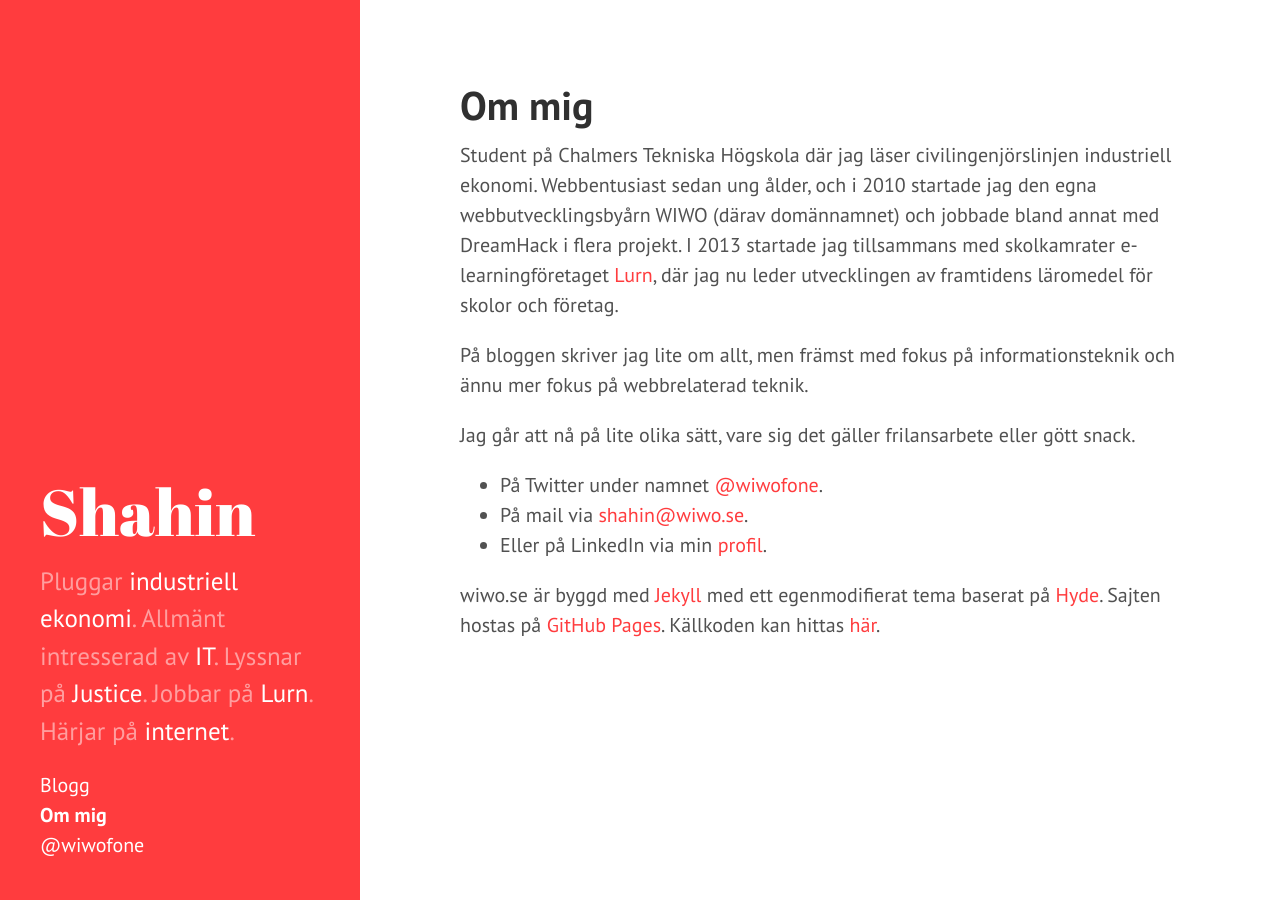
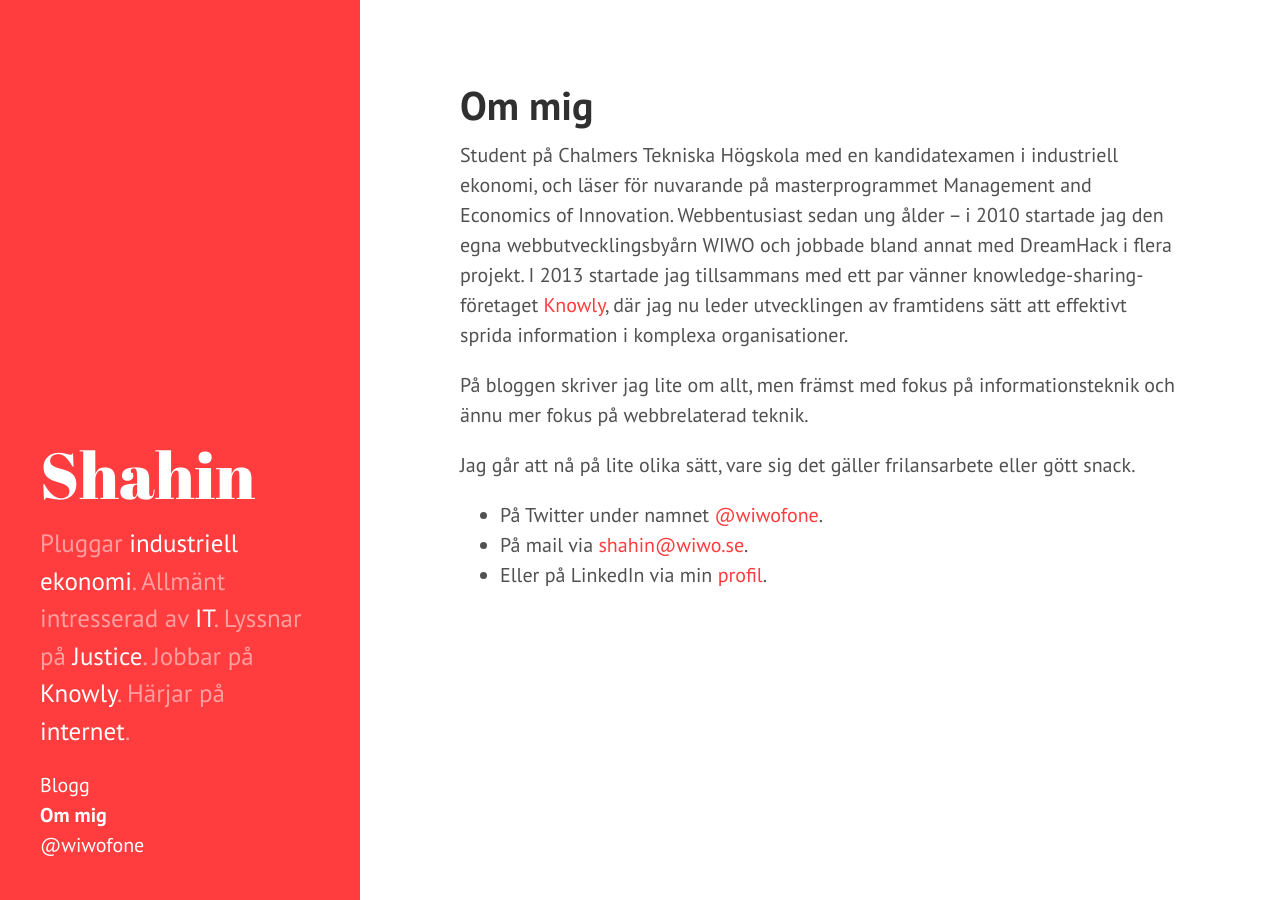
Before and after one commit to wiwofone/wiwofone.github.io, a Jekyll site: the page built from about.md, in a window 1280 px wide. Built offline with Jekyll 4.4.1, drawn with Linux system fonts in a browser that asks for light colours; Markdown is read by kramdown in place of the engine named in the settings.

Commit message:
Updates, it's 2015, jeez.

```diff
--- a/_config.yml
+++ b/_config.yml
@@ -8,11 +8,11 @@ permalink:        pretty
 # Setup
 title:            Shahin
 tagline:          'En promenad runt internet'
-description:      'Pluggar <a href="http://www.urbandictionary.com/define.php?term=cash&20money&defid=250252">industriell ekonomi</a>. Allm&auml;nt intresserad av <a href="http://www.clankfp.org/files/titslapper/modermodemet.jpg">IT</a>. Lyssnar p&aring; <a href="http://open.spotify.com/artist/1gR0gsQYfi6joyO1dlp76N">Justice</a>. Jobbar p&aring; <a href="http://lurn.me">Lurn</a>. H&auml;rjar p&aring; <a href="http://sv.wikipedia.org/wiki/Internet">internet</a>.'
+description:      'Pluggar <a href="http://www.urbandictionary.com/define.php?term=cash&20money&defid=250252">industriell ekonomi</a>. Allm&auml;nt intresserad av <a href="http://www.clankfp.org/files/titslapper/modermodemet.jpg">IT</a>. Lyssnar p&aring; <a href="http://open.spotify.com/artist/1gR0gsQYfi6joyO1dlp76N">Justice</a>. Jobbar p&aring; <a href="http://www.knowly.com">Knowly</a>. H&auml;rjar p&aring; <a href="http://sv.wikipedia.org/wiki/Internet">internet</a>.'
 url:              http://wiwofone.github.io
 
 author:
   name:           'Shahin Zarrabi'
   url:            https://twitter.com/wiwofone
 
-paginate:         3
+paginate:         1
--- a/about.md
+++ b/about.md
@@ -3,7 +3,7 @@ layout: page
 title: Om mig
 ---
 
-Student på Chalmers Tekniska Högskola där jag läser civilingenjörslinjen industriell ekonomi. Webbentusiast sedan ung ålder, och i 2010 startade jag den egna webbutvecklingsbyårn WIWO (därav domännamnet) och jobbade bland annat med DreamHack i flera projekt. I 2013 startade jag tillsammans med skolkamrater e-learningföretaget <a href="http://lurn.me">Lurn</a>, där jag nu leder utvecklingen av framtidens läromedel för skolor och företag.
+Student på Chalmers Tekniska Högskola med en kandidatexamen i industriell ekonomi, och läser för nuvarande på masterprogrammet Management and Economics of Innovation. Webbentusiast sedan ung ålder – i 2010 startade jag den egna webbutvecklingsbyårn WIWO och jobbade bland annat med DreamHack i flera projekt. I 2013 startade jag tillsammans med ett par vänner knowledge-sharing-företaget <a href="http://www.knowly.com">Knowly</a>, där jag nu leder utvecklingen av framtidens sätt att effektivt sprida information i komplexa organisationer.
 
 På bloggen skriver jag lite om allt, men främst med fokus på informationsteknik och ännu mer fokus på webbrelaterad teknik.
 
@@ -12,5 +12,3 @@ Jag går att nå på lite olika sätt, vare sig det gäller frilansarbete eller
 - På Twitter under namnet <a href="http://twitter.com/wiwofone">@wiwofone</a>.
 - På mail via <a href="mailto:shahin@wiwo.se">shahin@wiwo.se</a>.
 - Eller på LinkedIn via min <a href="http://se.linkedin.com/in/shahinzarrabi/">profil</a>.
-
-wiwo.se är byggd med <a href="http://jekyllrb.com/">Jekyll</a> med ett egenmodifierat tema baserat på <a href="https://github.com/poole/hyde">Hyde</a>. Sajten hostas på <a href="http://pages.github.com/">GitHub Pages</a>. Källkoden kan hittas <a href="https://github.com/wiwofone/wiwofone.github.io">här</a>.
```
Also changed, not shown: index.html (+6 -6 lines), README.md.
